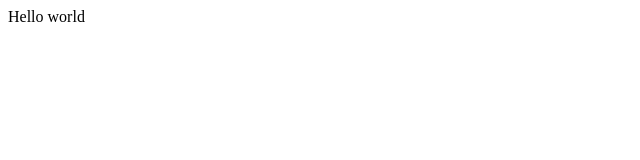
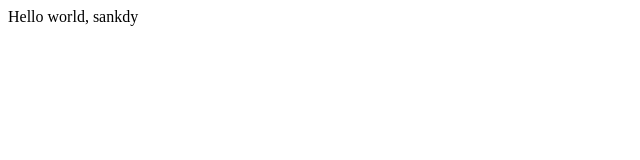
Before and after one commit to sankdy/opentutorials-sankdy1, a plain HTML site: page index.html in a window 1280 px wide. Shown: the full height of the page, 0-640 px from the left. Drawn offline with Linux system fonts and the light colour scheme.

Commit message:
change index.html

```diff
--- a/index.html
+++ b/index.html
@@ -14,6 +14,6 @@ Remove this if you use the .htaccess -->
 <link rel="apple-touch-icon" href="/apple-touch-icon.png" />
 </head>
 <body>
-Hello world
+Hello world, sankdy
 </body>
 </html>
```
